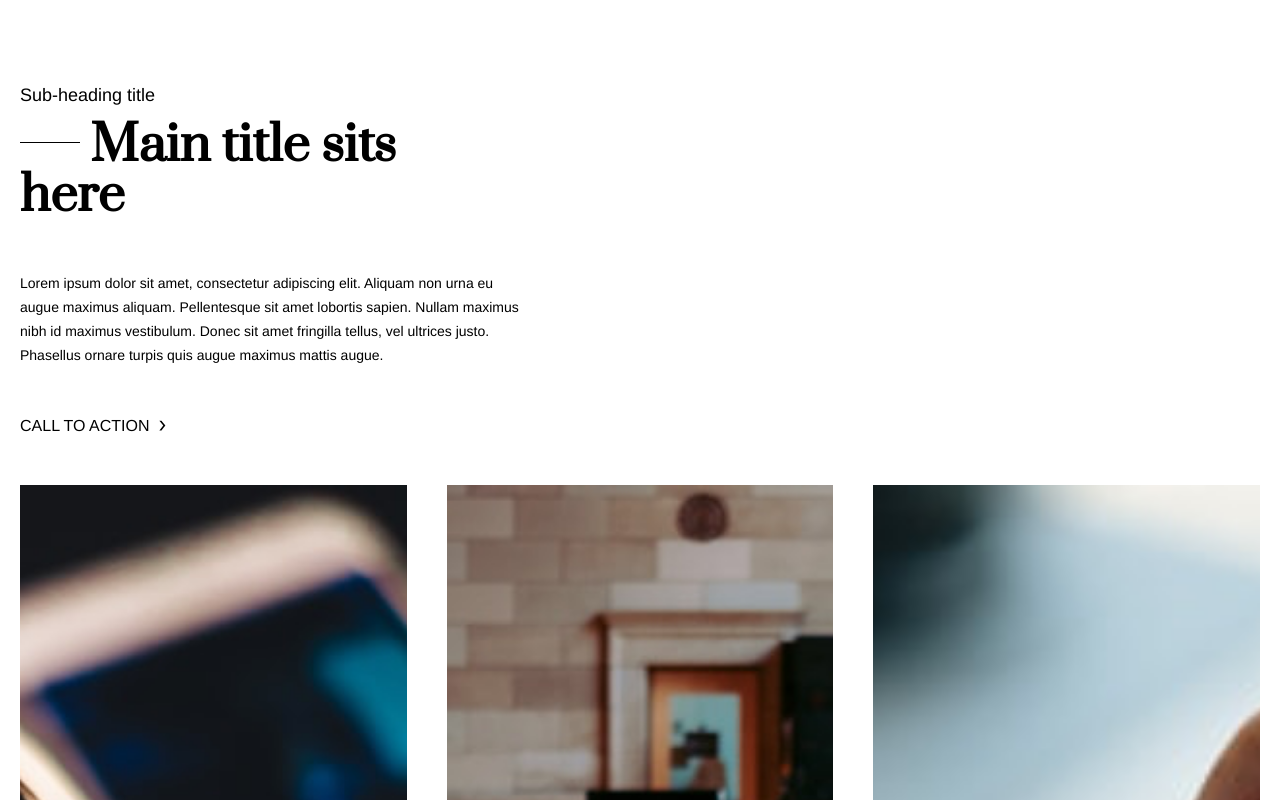
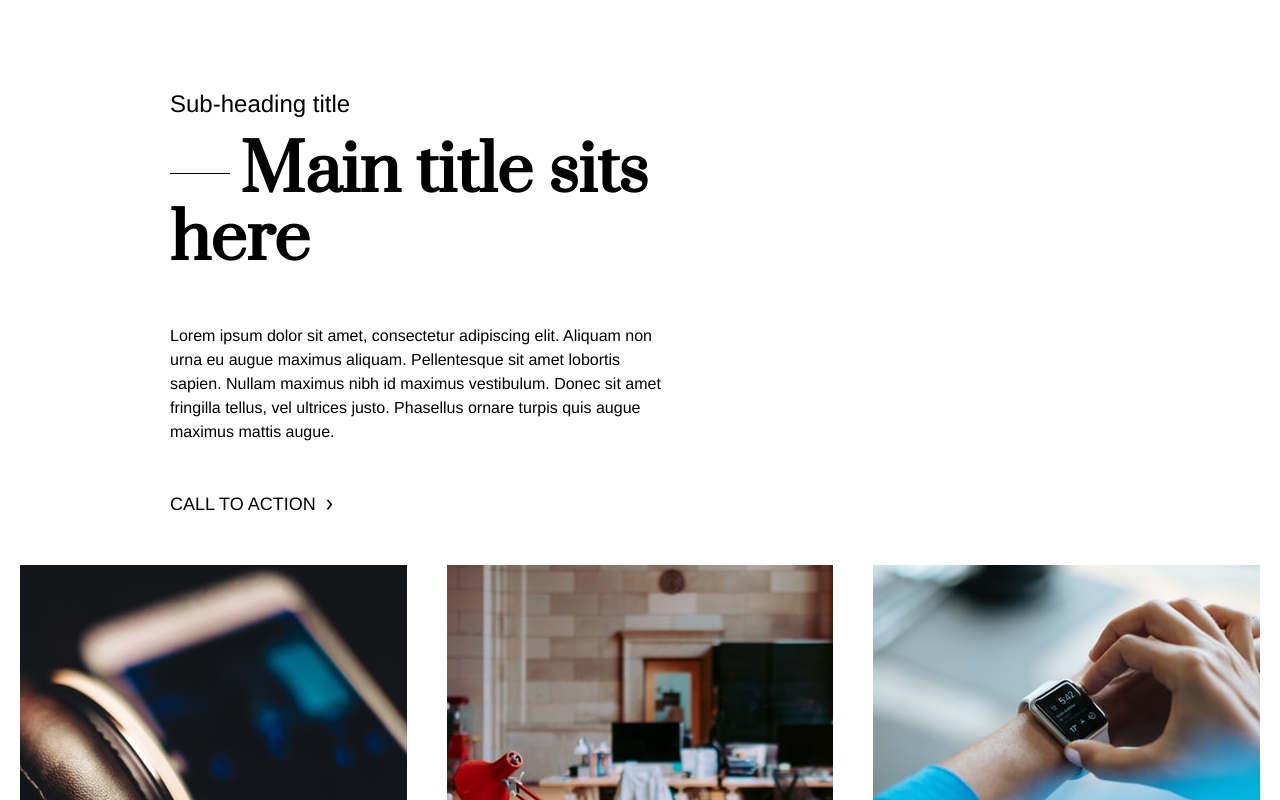
Before and after one commit to aaronalbinson/c3dt, a Vue app: page / in a window 1280 px wide. Shown: the top 800 px of the page. Built offline with nearby package versions, Linux system fonts and the light colour scheme.

Commit message:
#11 Responsive widths

```diff
--- a/src/components/C3Carousel/C3Carousel.vue
+++ b/src/components/C3Carousel/C3Carousel.vue
@@ -60,6 +60,9 @@ export default {
 </script>
 
 <style>
+.c3carousel {
+  margin-bottom: 30px;
+}
 .c3carousel img {
   width: 100%;
   height: 100%;
@@ -85,4 +88,19 @@ export default {
   max-height: 4px;
   border-radius: 0;
 }
+
+@media only screen and (min-width: 700px) {
+  .c3carousel img {
+    width: 100%;
+    height: auto;
+    object-fit: none;
+    object-position: top;
+  }
+  .c3carouselSlideImage {
+    height: auto;
+  }
+  .c3carousel .VueCarousel-pagination {
+    text-align: right;
+  }
+}
 </style>
--- a/src/components/CallToAction/CallToAction.vue
+++ b/src/components/CallToAction/CallToAction.vue
@@ -1,5 +1,15 @@
 <template>
-  <a class="callToAction" :href="CallToActionLink">{{ CallToActionText }} <svg width="7" height="11" fill="none" xmlns="http://www.w3.org/2000/svg"><path fill-rule="evenodd" clip-rule="evenodd" d="M2.463.625C3.81 2.327 5.215 4.041 6.375 5.5c-1.366 1.702-2.739 3.41-3.912 4.875H.375L4.3 5.5.376.625h2.087z" fill="#000"/></svg></a>
+  <a class="callToAction" :href="CallToActionLink">
+    {{ CallToActionText }}
+    <svg width="7" height="11" fill="none" xmlns="http://www.w3.org/2000/svg">
+      <path
+        fill-rule="evenodd"
+        clip-rule="evenodd"
+        d="M2.463.625C3.81 2.327 5.215 4.041 6.375 5.5c-1.366 1.702-2.739 3.41-3.912 4.875H.375L4.3 5.5.376.625h2.087z"
+        fill="#000"
+      />
+    </svg>
+  </a>
 </template>
 
 <script>
@@ -8,7 +18,7 @@ export default {
   props: {
     CallToActionText: String,
     CallToActionLink: String
-  },
+  }
 };
 </script>
 
@@ -26,4 +36,9 @@ export default {
 .callToAction svg {
   margin-left: 5px;
 }
+@media only screen and (min-width: 1000px) {
+  .callToAction {
+    font-size: 18px;
+  }
+}
 </style>
--- a/src/components/Card/Card.vue
+++ b/src/components/Card/Card.vue
@@ -38,4 +38,16 @@ export default {
   max-width: 500px;
   padding: 20px;
 }
+
+@media only screen and (min-width: 700px) {
+  #card {
+      margin-left: 90px;
+  }
+}
+
+@media only screen and (min-width: 1000px) {
+  #card {
+      margin-left: 150px;
+  }
+}
 </style>
--- a/src/components/Headers/MainHeader.vue
+++ b/src/components/Headers/MainHeader.vue
@@ -9,22 +9,21 @@ export default {
   name: "MainHeader",
   props: {
     MainHeaderText: String
-  },
+  }
 };
 </script>
 
 <style scoped>
-  @import url('https://fonts.googleapis.com/css?family=Prata&display=swap');
+@import url("https://fonts.googleapis.com/css?family=Prata&display=swap");
 .mainHeader {
-    max-width: 400px
+  max-width: 400px;
 }
 .mainHeaderText {
-    font-family: 'Prata', serif;
+  font-family: "Prata", serif;
   font-size: 48px;
   line-height: 50px;
   margin-left: 70px;
   display: inline;
-
 }
 .mainHeaderText::before {
   content: " ";
@@ -36,4 +35,13 @@ export default {
   margin-bottom: 18px;
   margin-left: -70px;
 }
+@media only screen and (min-width: 1000px) {
+  .mainHeader {
+    max-width: 500px;
+  }
+  .mainHeaderText {
+    font-size: 64px;
+    line-height: 68px;
+  }
+}
 </style>
--- a/src/components/Headers/SubHeader.vue
+++ b/src/components/Headers/SubHeader.vue
@@ -7,14 +7,19 @@ export default {
   name: "SubHeader",
   props: {
     SubHeaderText: String
-  },
+  }
 };
 </script>
 
 <style scoped>
-    .subHeader {
-        font-family: Helvetica, sans-serif;
-        font-weight: 300;
-        font-size: 18px;
-    }
+.subHeader {
+  font-family: Helvetica, sans-serif;
+  font-weight: 300;
+  font-size: 18px;
+}
+@media only screen and (min-width: 1000px) {
+  .subHeader {
+    font-size: 24px;
+  }
+}
 </style>
--- a/src/components/Paragraph/Paragraph.vue
+++ b/src/components/Paragraph/Paragraph.vue
@@ -7,7 +7,7 @@ export default {
   name: "Paragraph",
   props: {
     ParagraphText: String
-  },
+  }
 };
 </script>
 
@@ -19,5 +19,9 @@ export default {
   font-size: 14px;
   margin: 50px 0;
 }
-
+@media only screen and (min-width: 1000px) {
+  .paragraph {
+    font-size: 16px;
+  }
+}
 </style>
```
Lines whose indentation alone changed are shown as unchanged.
